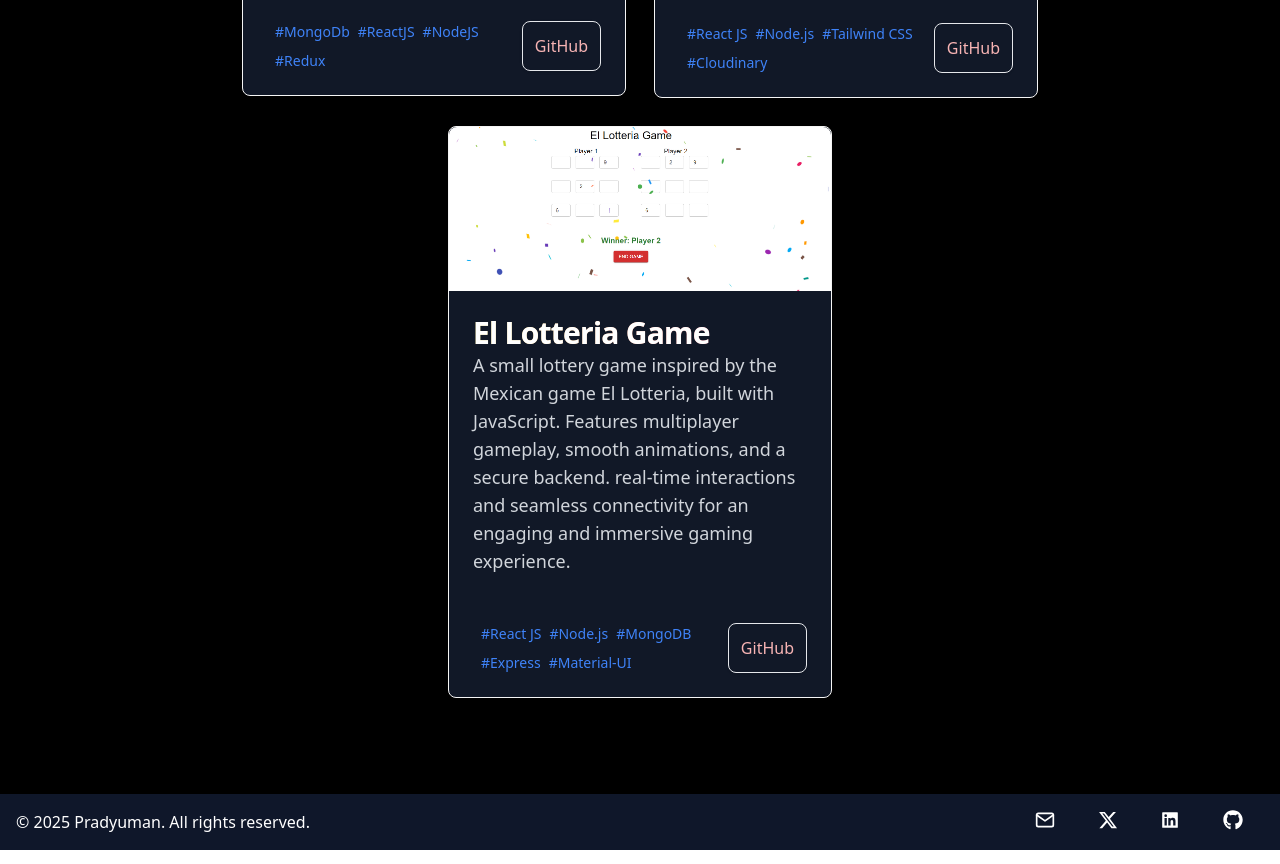
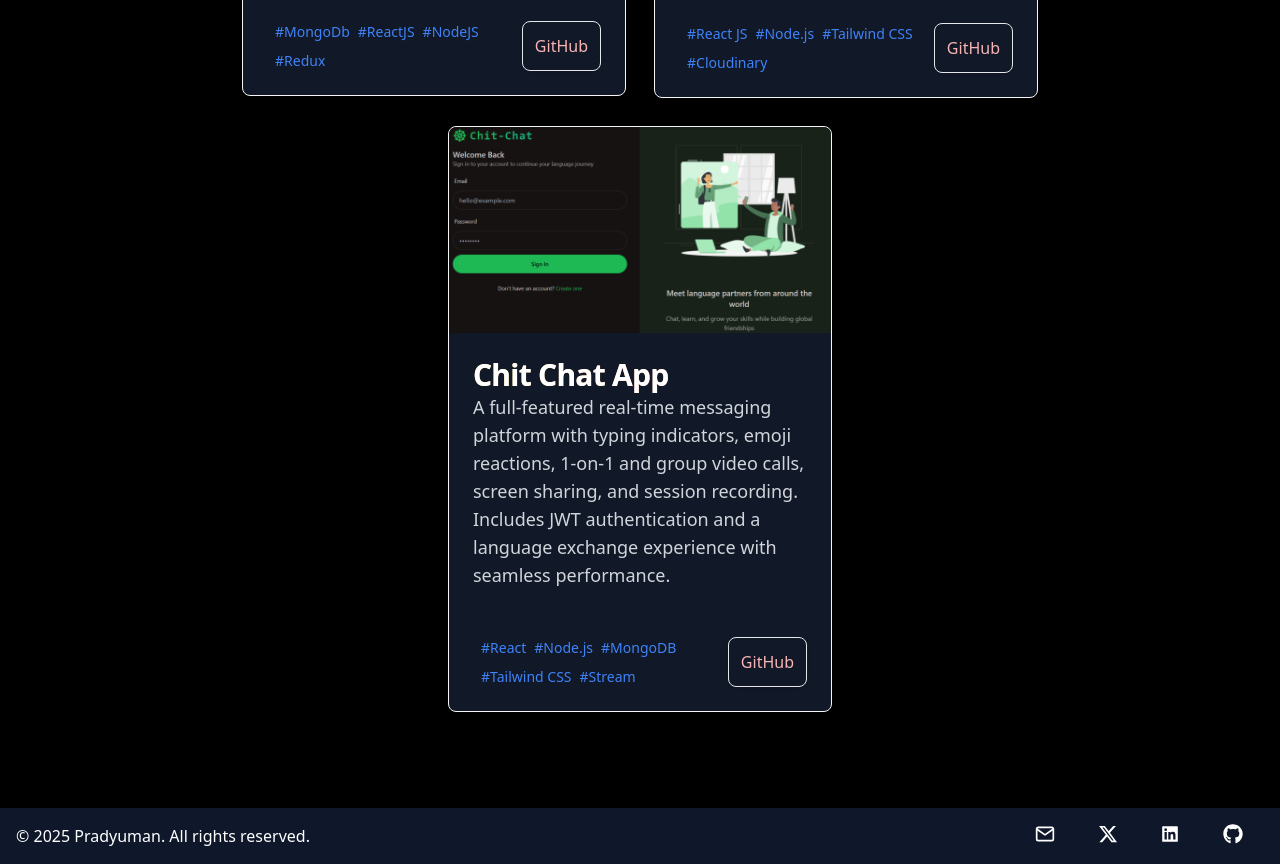
Before and after one commit to Pradyumansarswat/portfolio, a React (Create React App) app: page /projects in a window 1280 px wide. Shown: the part 560-1424 px from the top of the page. Built offline with nearby package versions, Linux system fonts and the light colour scheme; no server answers.

Commit message:
new project add

```diff
--- a/src/components/Projects.jsx
+++ b/src/components/Projects.jsx
@@ -1,7 +1,8 @@
 import React from "react";
 import vpn from "../assets/vpn.png";
 import copeople from "../assets/copeople.png";
-import game from "../assets/game.png";
+// import game from "../assets/game.png";
+import chitchat from "../assets/chitchat.png";
 import Footer from "./Footer";
 
 const ProjectCard = ({ image, title, description, git, technologies }) => {
@@ -10,6 +11,7 @@ const ProjectCard = ({ image, title, description, git, technologies }) => {
       <a href="#">
         <img
           className="w-full rounded-t-lg h-auto object-cover"
+          // className="w-full h-72 object-cover rounded-t-lg"
           src={image}
           alt={title}
         />
@@ -80,14 +82,23 @@ export const project = [
     git: "https://github.com/Pradyumansarswat/TaskManager",
     technologies: ["React JS", "Node.js", "Tailwind CSS", "Cloudinary"],
   },
+  // {
+  //   title: "El Lotteria Game",
+  //   description:
+  //     "A small lottery game inspired by the Mexican game El Lotteria, built with JavaScript. Features multiplayer gameplay, smooth animations, and a secure backend. real-time interactions and seamless connectivity for an engaging and immersive gaming experience.",
+  //   image: game,
+  //   git: "https://github.com/Pradyumansarswat/El-Lotteria-Game",
+  //   technologies: ["React JS", "Node.js", "MongoDB", "Express", "Material-UI"],
+  // },
   {
-    title: "El Lotteria Game",
+    title: "Chit Chat App",
     description:
-      "A small lottery game inspired by the Mexican game El Lotteria, built with JavaScript. Features multiplayer gameplay, smooth animations, and a secure backend. real-time interactions and seamless connectivity for an engaging and immersive gaming experience.",
-    image: game,
-    git: "https://github.com/Pradyumansarswat/El-Lotteria-Game",
-    technologies: ["React JS", "Node.js", "MongoDB", "Express", "Material-UI"],
-  },
+      "A full-featured real-time messaging platform with typing indicators, emoji reactions, 1-on-1 and group video calls, screen sharing, and session recording. Includes JWT authentication and a language exchange experience with seamless performance.",
+    image: chitchat,
+    git: "https://github.com/Pradyumansarswat/Chit-Chat",
+    technologies: ["React", "Node.js", "MongoDB", "Tailwind CSS", "Stream"],
+  }
+
 ];
 
 export default Projects;
```
Also changed, not shown: src/assets/chitchat.png (added).
